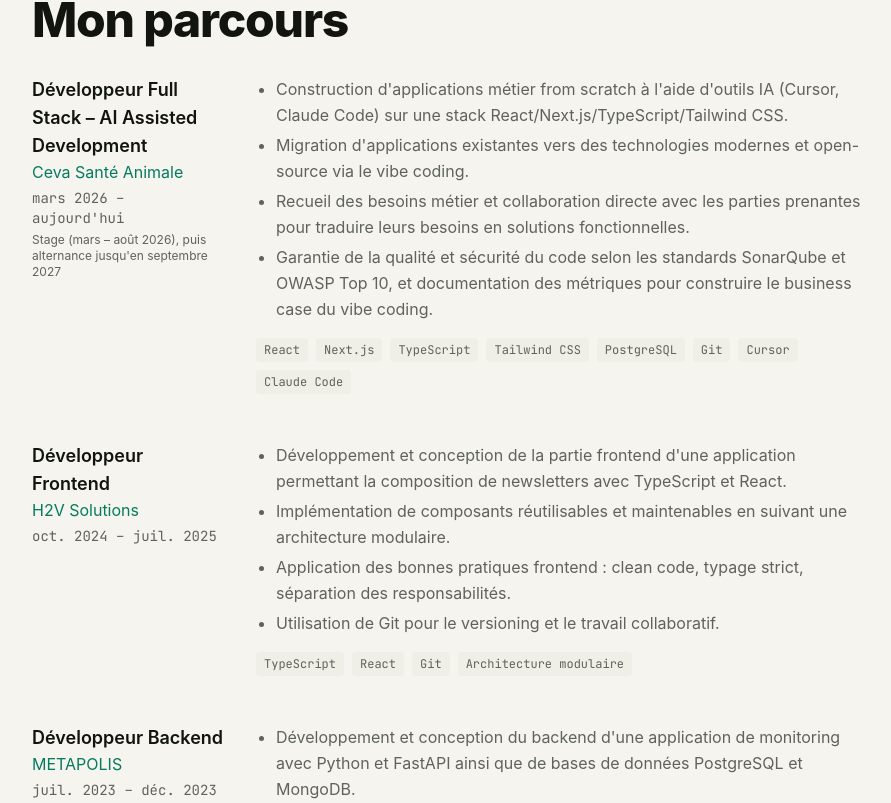
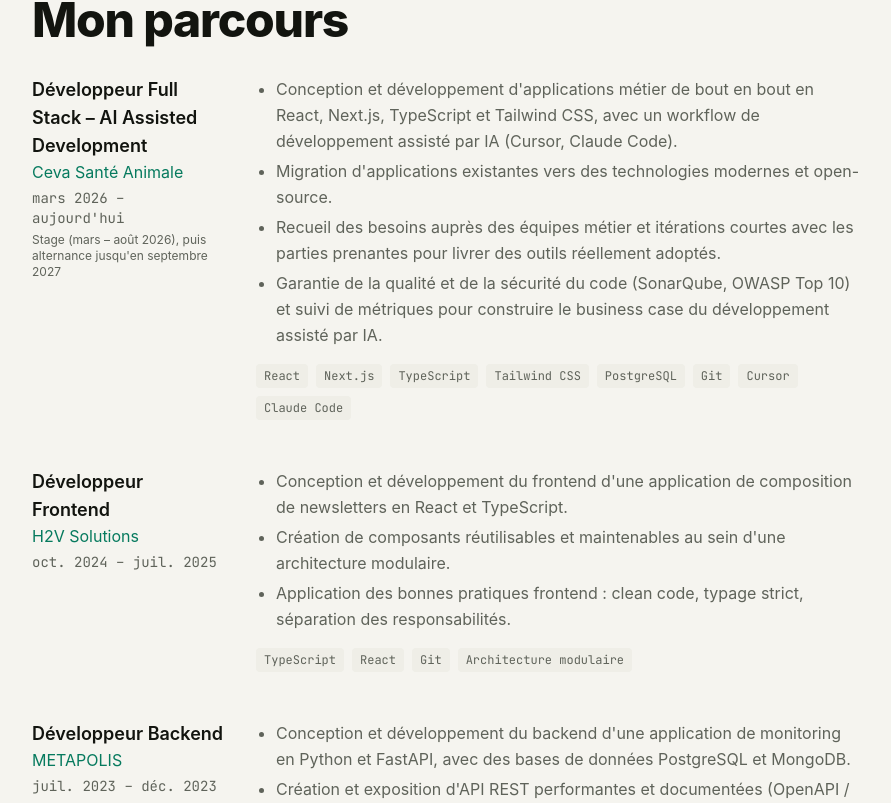
Before and after one commit to Periicles/portfolio, a Next.js app: page / in a window 1280 px wide. Shown: the part 1197-2000 px from the top of the page, without its empty margins (320-1211 px from the left). Built offline with nearby package versions, Linux system fonts and the light colour scheme.

Commit message:
refactor(experience): reformuler les missions pour un ton plus professionnel
Remplace « vibe coding » par « développement assisté par IA », retire la
puce de remplissage sur Git et harmonise les formulations.

```diff
--- a/app/content/experiences.ts
+++ b/app/content/experiences.ts
@@ -14,10 +14,10 @@
         period: "mars 2026 – aujourd'hui",
         contract: "Stage (mars – août 2026), puis alternance jusqu'en septembre 2027",
         description: [
-            "Construction d'applications métier from scratch à l'aide d'outils IA (Cursor, Claude Code) sur une stack React/Next.js/TypeScript/Tailwind CSS.",
-            "Migration d'applications existantes vers des technologies modernes et open-source via le vibe coding.",
-            "Recueil des besoins métier et collaboration directe avec les parties prenantes pour traduire leurs besoins en solutions fonctionnelles.",
-            "Garantie de la qualité et sécurité du code selon les standards SonarQube et OWASP Top 10, et documentation des métriques pour construire le business case du vibe coding.",
+            "Conception et développement d'applications métier de bout en bout en React, Next.js, TypeScript et Tailwind CSS, avec un workflow de développement assisté par IA (Cursor, Claude Code).",
+            "Migration d'applications existantes vers des technologies modernes et open-source.",
+            "Recueil des besoins auprès des équipes métier et itérations courtes avec les parties prenantes pour livrer des outils réellement adoptés.",
+            "Garantie de la qualité et de la sécurité du code (SonarQube, OWASP Top 10) et suivi de métriques pour construire le business case du développement assisté par IA.",
         ],
         technologies: ["React", "Next.js", "TypeScript", "Tailwind CSS", "PostgreSQL", "Git", "Cursor", "Claude Code"],
     },
@@ -26,10 +26,9 @@
         company: "H2V Solutions",
         period: "oct. 2024 – juil. 2025",
         description: [
-            "Développement et conception de la partie frontend d'une application permettant la composition de newsletters avec TypeScript et React.",
-            "Implémentation de composants réutilisables et maintenables en suivant une architecture modulaire.",
+            "Conception et développement du frontend d'une application de composition de newsletters en React et TypeScript.",
+            "Création de composants réutilisables et maintenables au sein d'une architecture modulaire.",
             "Application des bonnes pratiques frontend : clean code, typage strict, séparation des responsabilités.",
-            "Utilisation de Git pour le versioning et le travail collaboratif.",
         ],
         technologies: ["TypeScript", "React", "Git", "Architecture modulaire"],
     },
@@ -38,10 +37,10 @@
         company: "METAPOLIS",
         period: "juil. 2023 – déc. 2023",
         description: [
-            "Développement et conception du backend d'une application de monitoring avec Python et FastAPI ainsi que de bases de données PostgreSQL et MongoDB.",
+            "Conception et développement du backend d'une application de monitoring en Python et FastAPI, avec des bases de données PostgreSQL et MongoDB.",
             "Création et exposition d'API REST performantes et documentées (OpenAPI / Swagger).",
             "Tests et validation des endpoints pour garantir la stabilité de l'application.",
-            "Méthodologie de travail agile",
+            "Travail en méthodologie agile au sein d'une équipe produit.",
         ],
         technologies: ["Python", "FastAPI", "PostgreSQL", "MongoDB", "OpenAPI"],
     },
```
